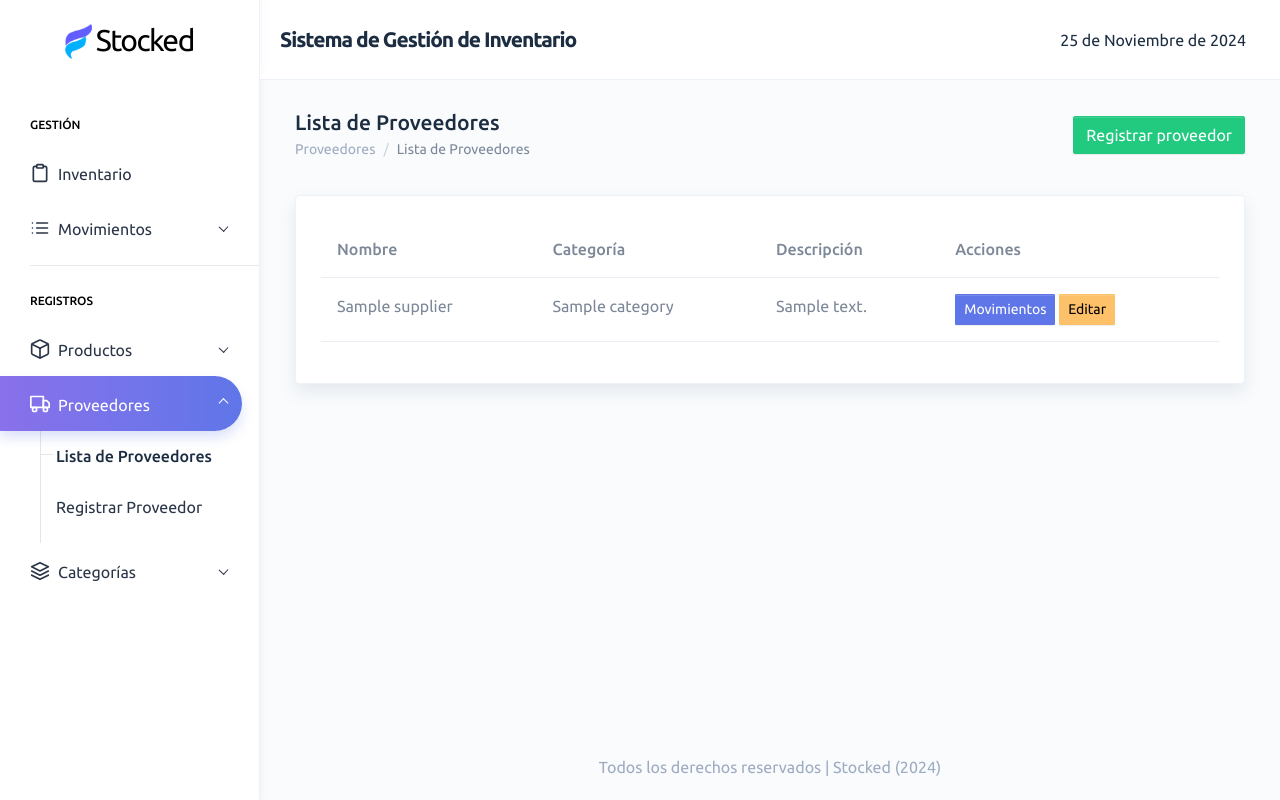
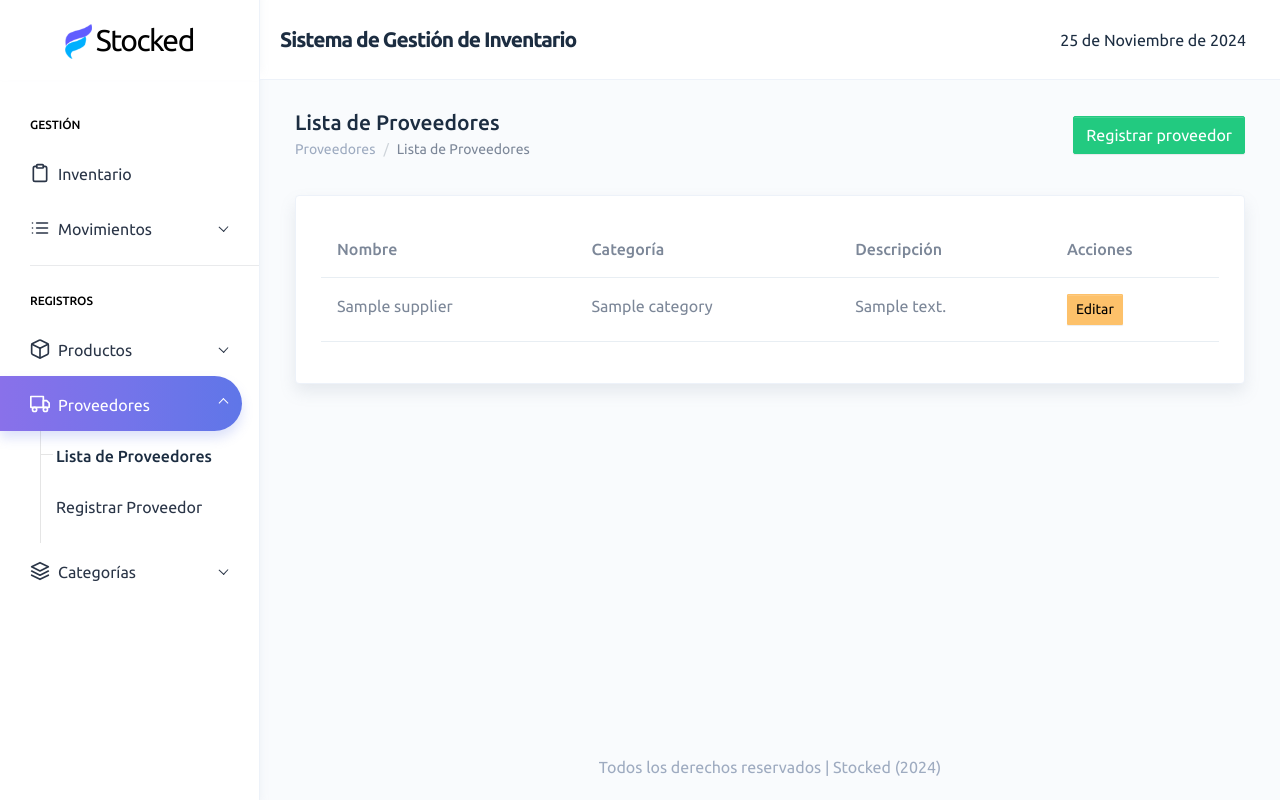
Before and after one commit to esteban-florez/stockapp, a Django app: page /suppliers in a window 1280 px wide. Run offline with Django 5.2, Linux system fonts and the light colour scheme; tables that the repository leaves empty hold one stand-in row (values such as "Sample post"); some libraries are stand-ins or nearby versions.

Commit message:
Ocultar botones.

```diff
--- a/stock/templates/categories.html
+++ b/stock/templates/categories.html
@@ -24,12 +24,12 @@
             <td>{{ category.name }}</td>
             <td>{{ category.description }}</td>
             <td>
-              <a class="btn btn-sm btn-primary" href="#">
+              {% comment %} <a class="btn btn-sm btn-primary" href="#">
                 Productos
               </a>
               <a class="btn btn-sm btn-dark" href="#">
                 Proveedores
-              </a>
+              </a> {% endcomment %}
               <a class="btn btn-sm btn-warning" href="{% url 'categories.edit' category.id %}">
                 Editar
               </a>
--- a/stock/templates/suppliers.html
+++ b/stock/templates/suppliers.html
@@ -26,9 +26,9 @@
             <td>{{ supplier.category.name }}</td>
             <td>{{ supplier.description }}</td>
             <td>
-              <a class="btn btn-sm btn-primary" href="#">
+              {% comment %} <a class="btn btn-sm btn-primary" href="#">
                 Movimientos
-              </a>
+              </a> {% endcomment %}
               <a class="btn btn-sm btn-warning" href="{% url 'suppliers.edit' supplier.id %}">
                 Editar
               </a>
```
